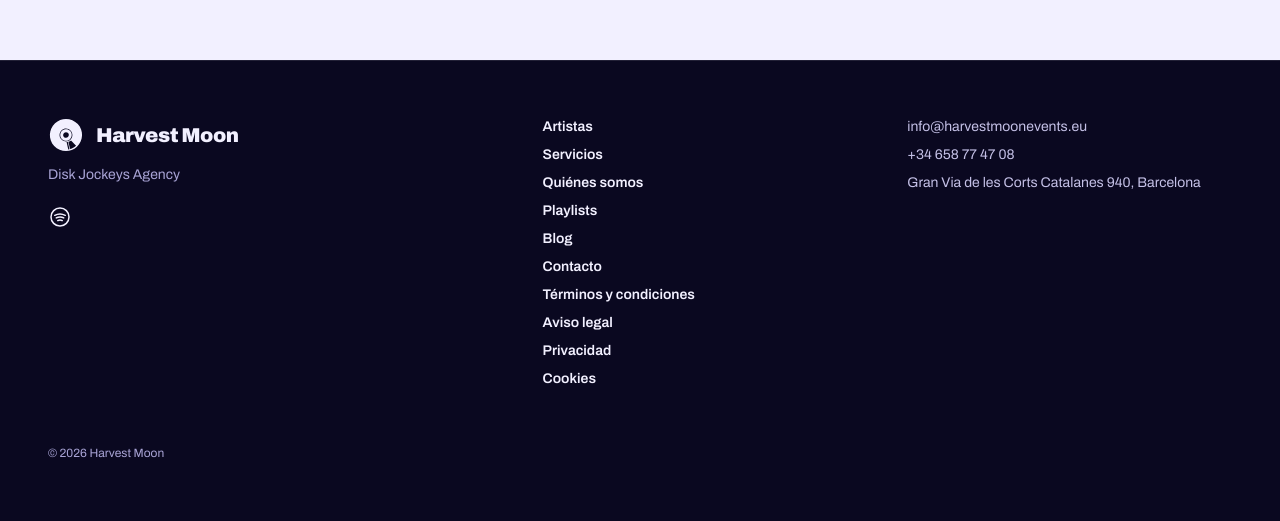
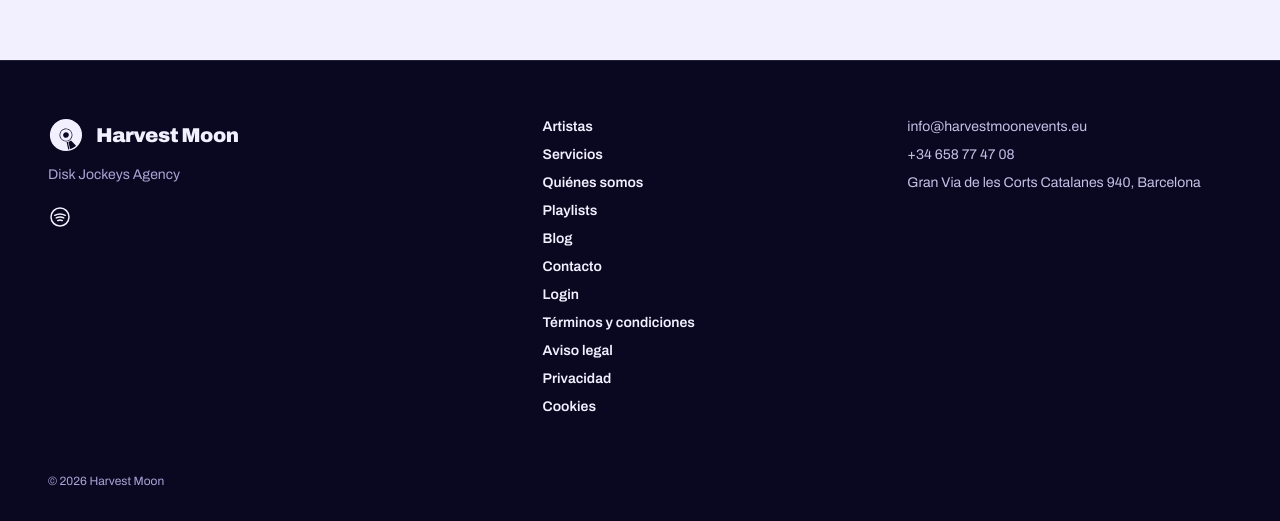
Before and after one commit to Guchito/harvest-moon, a Next.js app: page / in a window 1280 px wide. Shown: the part 9583-10104 px from the top of the page. Before the commit the page ends 10076 px from the top, so only its background shows below. Built offline with nearby package versions, Linux system fonts and the light colour scheme.

Commit message:
boton para login

```diff
--- a/src/components/Footer.tsx
+++ b/src/components/Footer.tsx
@@ -29,6 +29,7 @@ export function Footer() {
             <Link key={n.href} href={n.href} className="hover:text-accent">{n.label}</Link>
           ))}
           <Link href="/contact" className="hover:text-accent">Contacto</Link>
+          <Link href="/admin/presupuestos" className="hover:text-accent">Login</Link>
           <Link href="/terminos-y-condiciones" className="hover:text-accent">Términos y condiciones</Link>
           <Link href="/aviso-legal" className="hover:text-accent">Aviso legal</Link>
           <Link href="/politica-de-privacidad" className="hover:text-accent">Privacidad</Link>
```
